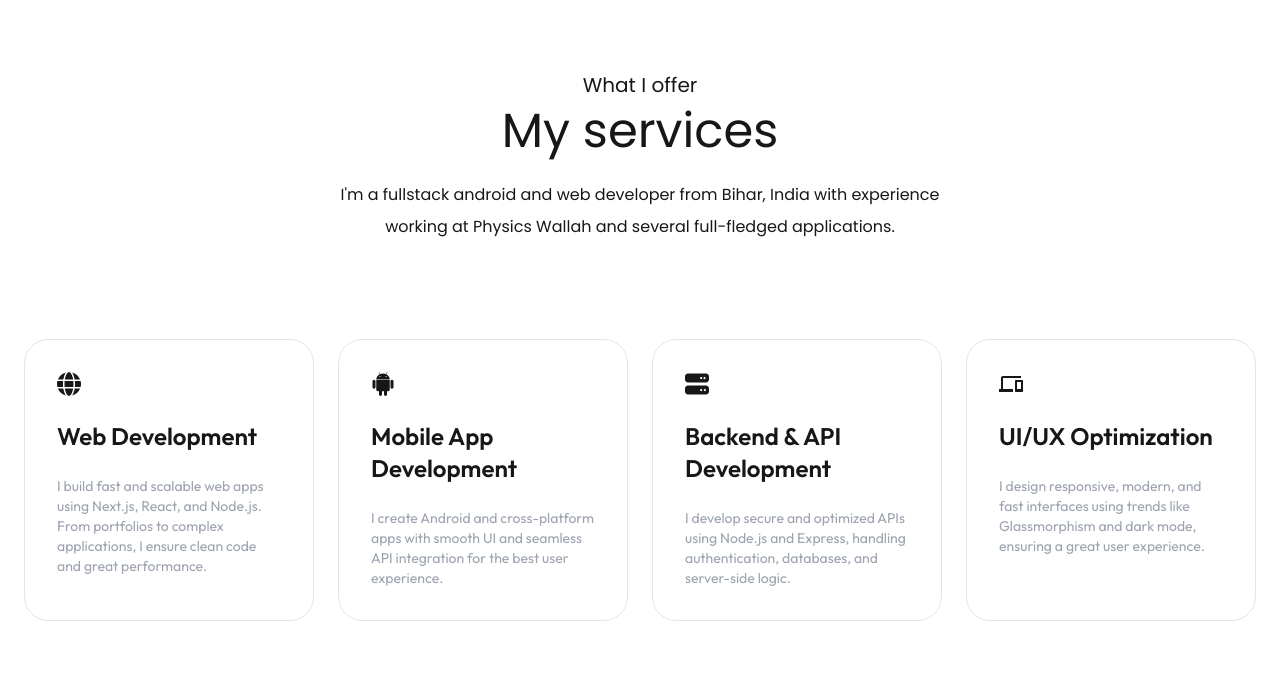
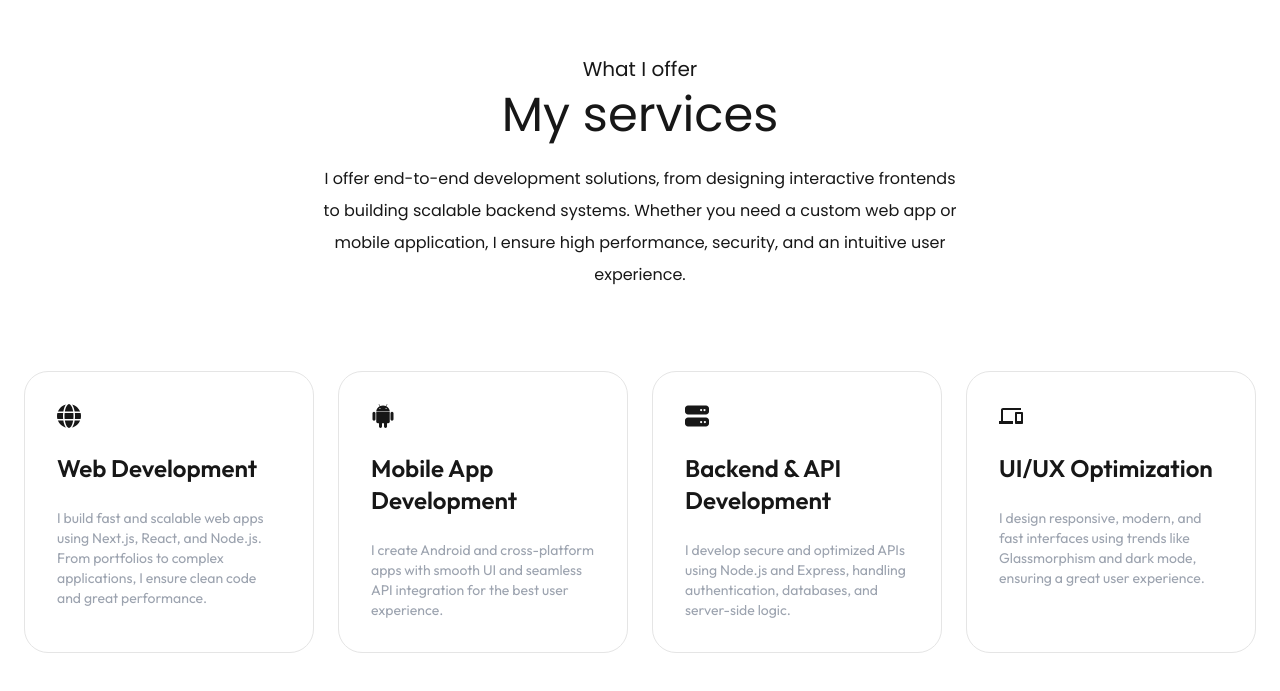
Before and after one commit to ashutosh-kumar-tech/portfolio, a Next.js app: page / in a window 1280 px wide. Shown: the part 1606-2297 px from the top of the page. Built offline with nearby package versions, Linux system fonts and the light colour scheme; a web font is replaced by a local one.

Commit message:
fixed cv button and service description

```diff
--- a/package.json
+++ b/package.json
@@ -13,7 +13,7 @@
     "clsx": "^2.1.1",
     "lucide-react": "^0.474.0",
     "motion": "^12.0.6",
-    "next": "15.1.6",
+    "next": "^15.1.7",
     "next-themes": "^0.4.4",
     "react": "^19.0.0",
     "react-dom": "^19.0.0",
--- a/src/sections/Hero.tsx
+++ b/src/sections/Hero.tsx
@@ -20,6 +20,15 @@ const Hero: React.FC<HeroProps> = ({id, className}) => {
             smooth: "easeInOut",
             offset: -144
         });
+    };
+
+    const handleCVDownload = () => {
+        const link = document.createElement("a");
+        link.href = "/files/ashutosh-CV.pdf"; // Replace with the actual path to your CV file in the public folder
+        link.download = "ashutosh-CV.pdf"; // Rename the file as needed
+        document.body.appendChild(link);
+        link.click();
+        document.body.removeChild(link);
     };
 
     return (
@@ -57,7 +66,7 @@ const Hero: React.FC<HeroProps> = ({id, className}) => {
                 <Button
                     text={'my resume'}
                     className={'border border-primary dark:bg-foreground dark:text-background'}
-                    onClick={() => {}}
+                    onClick={handleCVDownload}
                     icon={<FiDownload />}
                     iconPosition={"right"}
                 />
--- a/src/sections/Services.tsx
+++ b/src/sections/Services.tsx
@@ -28,11 +28,13 @@ const Services: React.FC<ServicesProps> = ({id, className}) => {
         <Element name={id} className={cn('flex flex-col items-center justify-center my-24 md:my-12 xl:my-0', className)}>
             <h3 className={'text-xl'}>What I offer</h3>
             <h2 className={'text-5xl mt-2'}>My services</h2>
-            <p className={'text-center mt-6 max-w-[90vw] sm:max-w-[80vw] md:max-w-[70vw] lg:max-w-[60vw] xl:max-w-[50vw] 2xl:max-w-[40vw]'}>
-                I&apos;m a fullstack android and web developer from Bihar, India with experience working at Physics
-                Wallah and several full-fledged applications.</p>
+            <p className={'text-center mt-6 max-w-[90vw] sm:max-w-[80vw] md:max-w-[70vw] lg:max-w-[60vw] xl:max-w-[50vw]'}>
+                I offer end-to-end development solutions, from designing interactive frontends to building scalable
+                backend systems. Whether you need a custom web app or mobile application, I ensure high performance,
+                security, and an intuitive user experience.
+            </p>
 
-            <div className={'grid grid-cols-1 md:grid-cols-2 xl:grid-cols-4 place-content-center gap-6 my-10 xl:my-24'}>
+            <div className={'grid grid-cols-1 md:grid-cols-2 xl:grid-cols-4 place-content-center gap-6 my-10 xl:my-20'}>
                 {serviceList.map((card, index) => (
                     <React.Fragment key={index}>
                         {renderServiceCard(card)}
```
Also changed, not shown: 2 other files (tests, documents, lock files or other folders).
